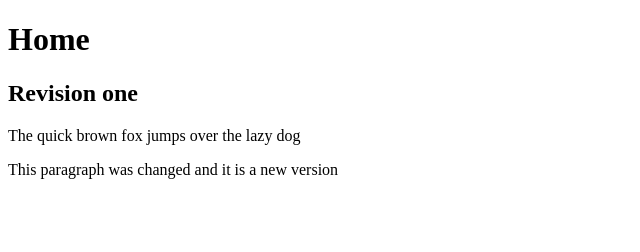
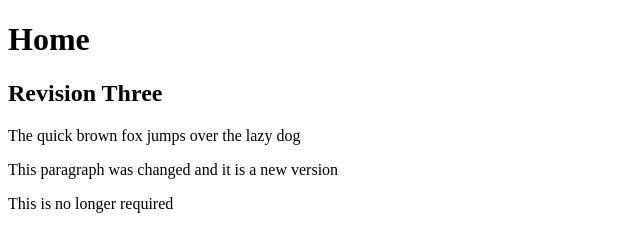
Before and after one commit to rbentivenha/example_files, a plain HTML site: page index.html in a window 1280 px wide. Shown: the whole page, without its empty margins (0-640 px from the left). Drawn offline with Linux system fonts and the light colour scheme.

Commit message:
Revision Three

```diff
--- a/index.html
+++ b/index.html
@@ -11,9 +11,10 @@
     <body>
 
         <h1>Home</h1>
-        <h2>Revision one</h2>
+        <h2>Revision Three</h2>
         <p>The quick brown fox jumps over the lazy dog</p>
         <p> This paragraph was changed and it is a new version</p>
+        <p>This is no longer required</p>
 
     </body>
 
```
